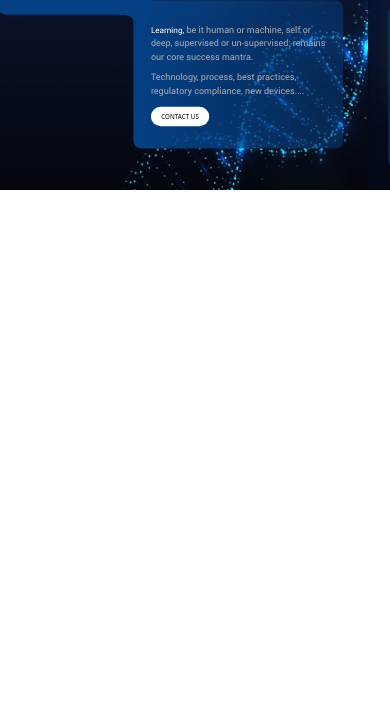
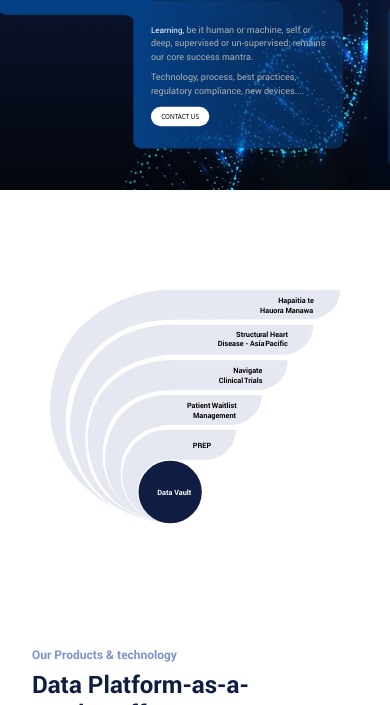
Before and after one commit to sreejith1234/product-website-responsive, a plain HTML site: page index.html in a window 390 px wide. Shown: the part 139-844 px from the top of the page. Drawn offline with Linux system fonts and the light colour scheme.

Commit message:
Add files via upload

```diff
--- a/css/responsive.css
+++ b/css/responsive.css
@@ -70,5 +70,8 @@
 	    left: 5% !important;
 	    width: 100% !important;
 	}
+	.carousel-inner {
+	    height: 100% !important;
+	}
 
 }
```
